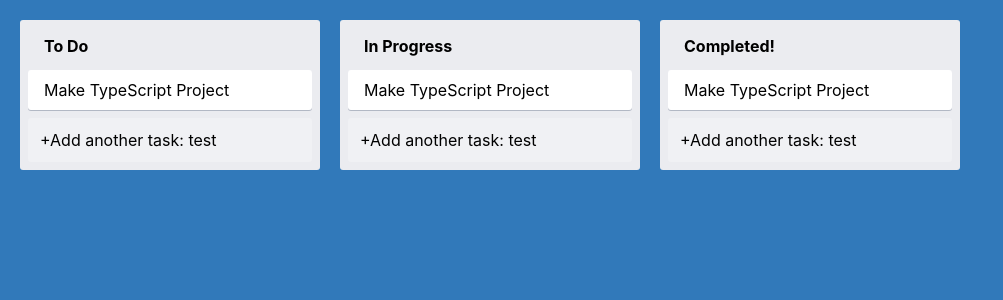
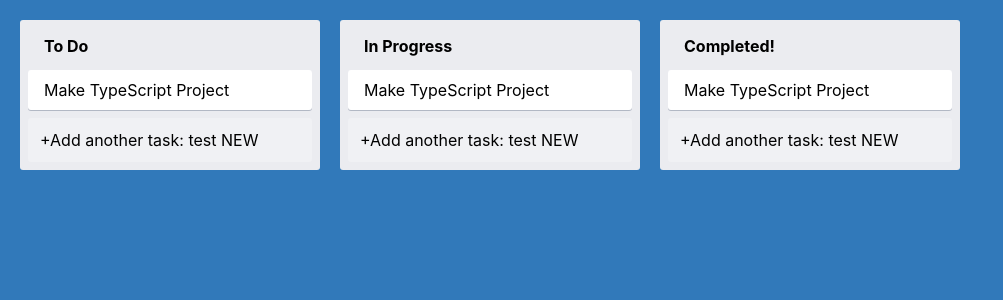
Before and after one commit to gorakhjoshi/ReactTypeScriptTrelloApp, a React (Create React App) app: page / in a window 1280 px wide. Shown: the top 300 px of the page, without its empty margins (0-1003 px from the left). Built offline with nearby package versions, Linux system fonts and the light colour scheme.

Commit message:
CICD test: vercel & firebase

```diff
--- a/src/components/Column.tsx
+++ b/src/components/Column.tsx
@@ -10,7 +10,7 @@ function Column({ text, children }: React.PropsWithChildren<ColumnProps>) {
     <ColumnContainer>
       <ColumnTitle>{text}</ColumnTitle>
       {children}
-      <AddNewItem toggleButtonText="+Add another task: test" dark onAdd={() => {}} />
+      <AddNewItem toggleButtonText="+Add another task: test NEW" dark onAdd={() => {}} />
     </ColumnContainer>
   );
 }
```
